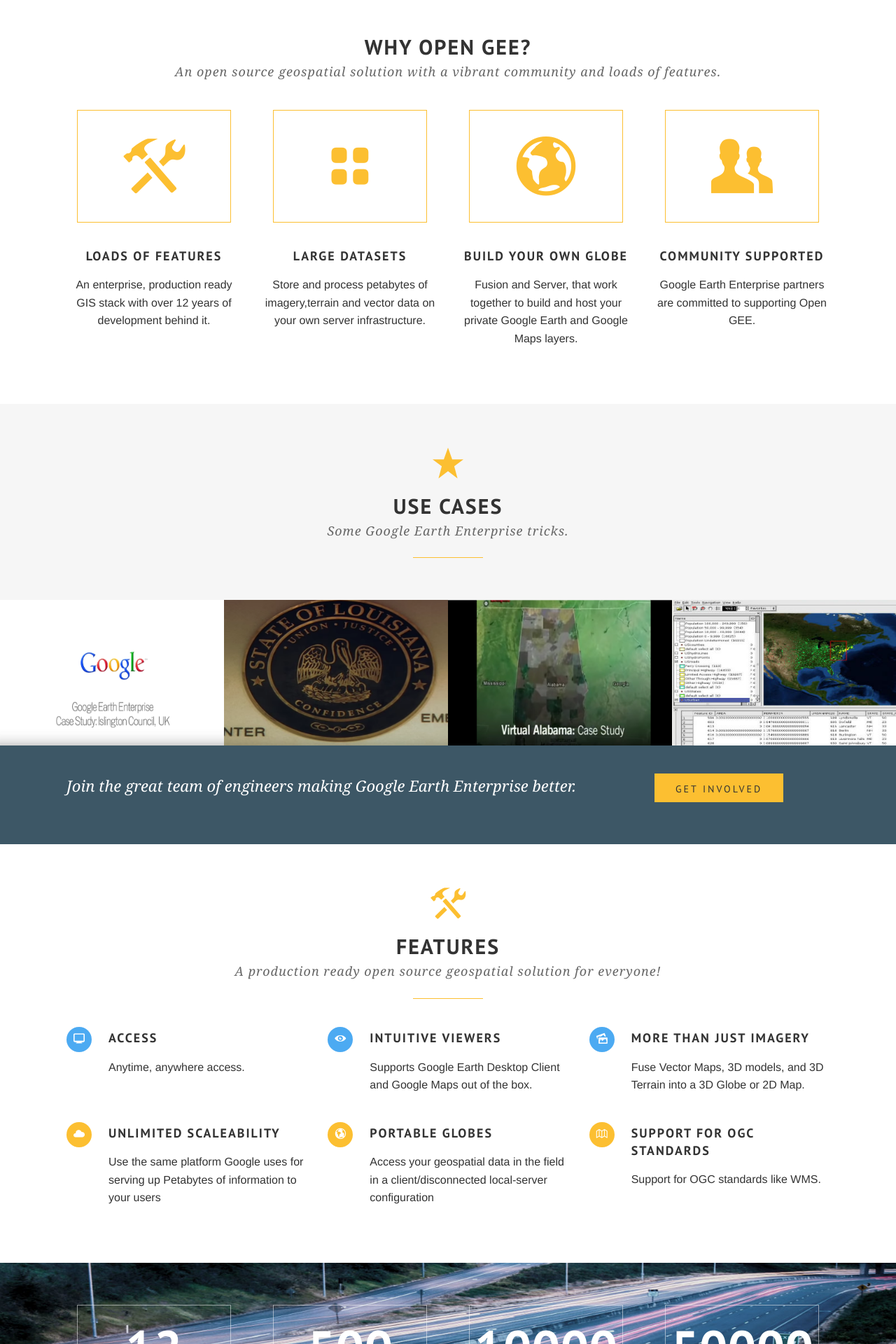
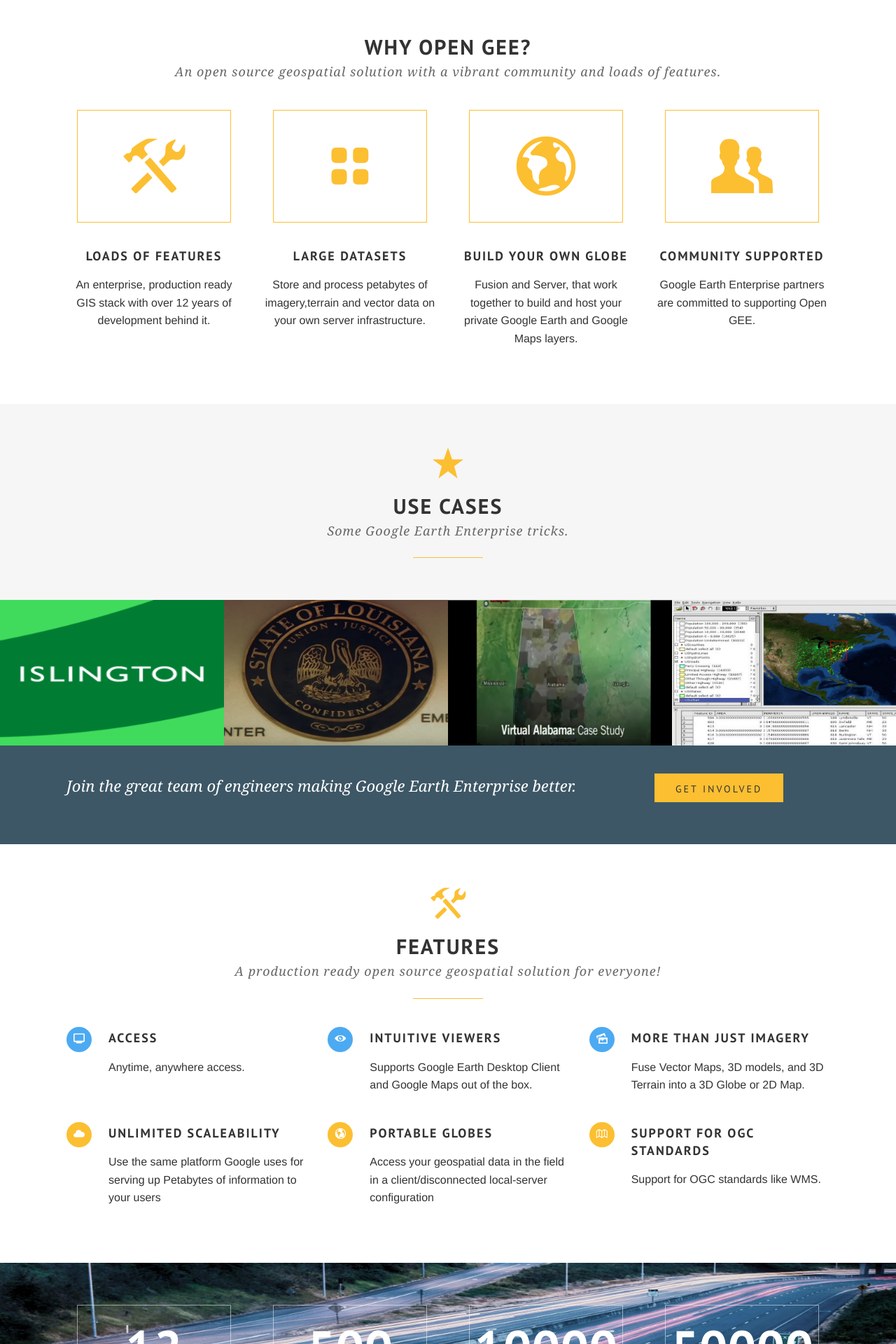
Before and after one commit to tst-ccamp/atgeeoss, a Jekyll site: the page built from docs/index.html, in a window 1280 px wide. Shown: the part 541-2461 px from the top of the page at 70% size. Built offline with Jekyll 4.4.1, drawn with Linux system fonts in a browser that asks for light colours; some web fonts are replaced; the list of posts is cut into pages by our own code.

Commit message:
Change islington slide image.

```diff
--- a/docs/index.html
+++ b/docs/index.html
@@ -4,7 +4,7 @@
 section_id: home
 usecases:
 
-  - image: islington-council.png
+  - image: islington.png
     title: How Islington Council Uses GEE
     category: Google Earth Enterprise
     url: usecases/how-islington-council-uses-gee.html
```
Also changed, not shown: docs/images/islington.png (added).
